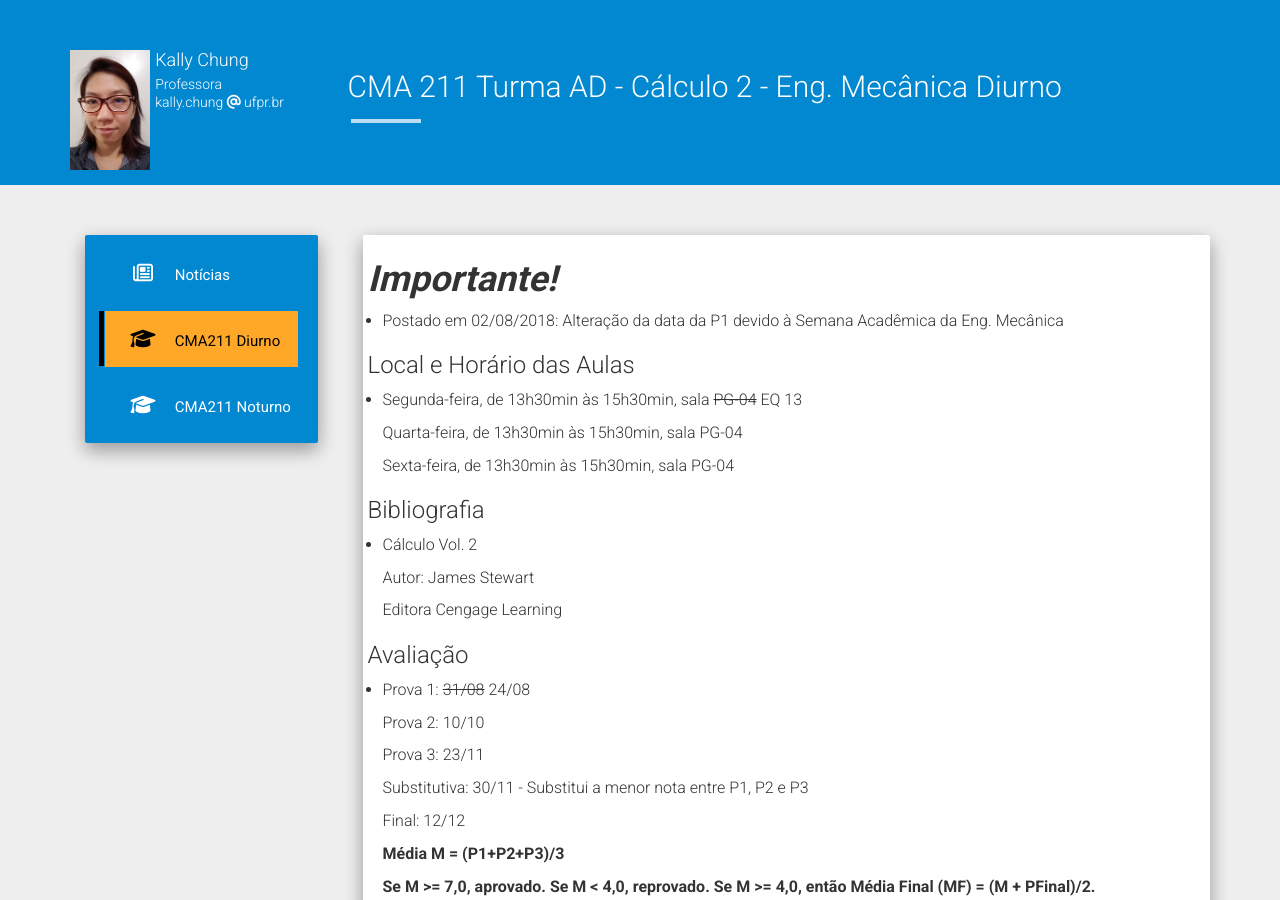
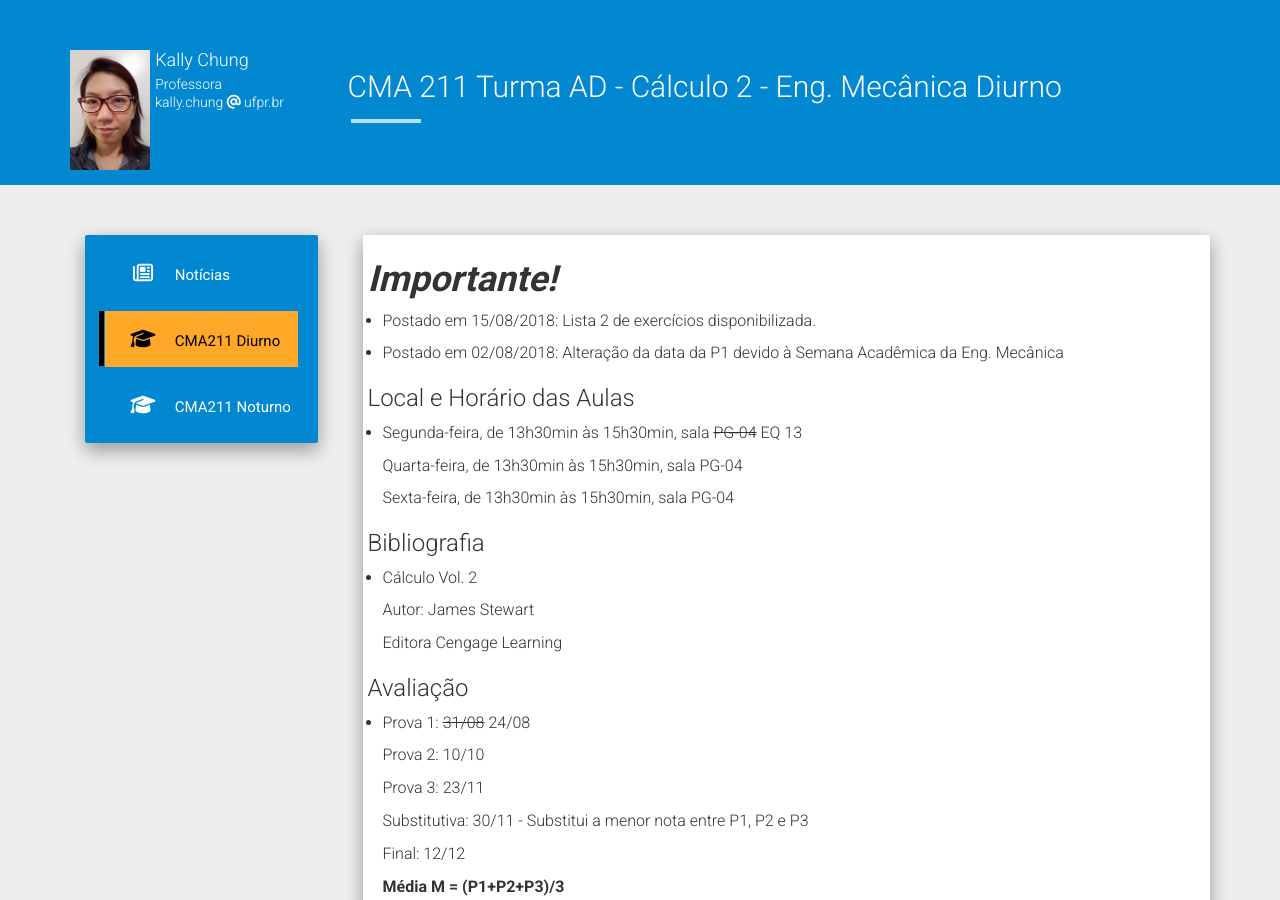
Before and after one commit to chunggnuhc/chunggnuhc.github.io, a Jekyll site: the page built from CMA211AD-Calc2-2sem2018.md, in a window 1280 px wide and 900 px high. Built offline with Jekyll 4.4.1, drawn with Linux system fonts in a browser that asks for light colours; nearby versions of some CDN libraries.

Commit message:
Update CMA211AD-Calc2-2sem2018.md

```diff
--- a/CMA211AD-Calc2-2sem2018.md
+++ b/CMA211AD-Calc2-2sem2018.md
@@ -4,6 +4,8 @@ title: CMA 211 Turma AD - Cálculo 2 - Eng. Mecânica Diurno
 permalink: /CMA211AD-Calc2-2sem2018/
 ---
 <h1><b><i>Importante!</i></b></h1>
+- Postado em 15/08/2018: Lista 2 de exercícios disponibilizada.
+
 - Postado em 02/08/2018: Alteração da data da P1 devido à Semana Acadêmica da Eng. Mecânica
 
 <h3>Local e Horário das Aulas</h3>
```
